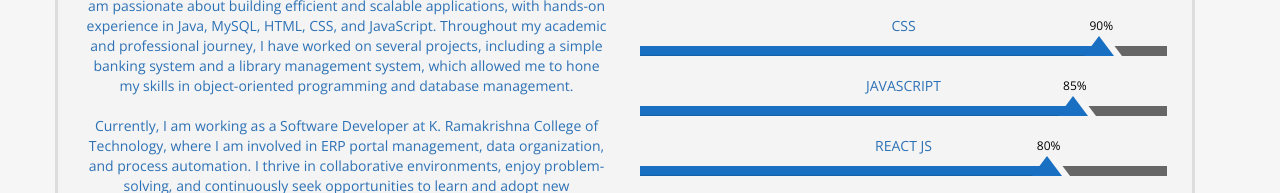
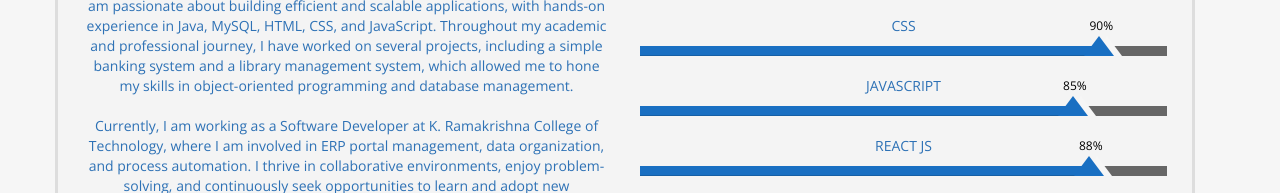
Before and after one commit to BalaRaksha1915/portfolioBalaBharathiS, a plain HTML site: page index.html in a window 1280 px wide. Shown: the part 3780-3973 px from the top of the page. Drawn offline with nearby package versions, Linux system fonts and the light colour scheme.

Commit message:
Update index.html

```diff
--- a/index.html
+++ b/index.html
@@ -281,7 +281,7 @@
                         <div class="progress-group">
                             <p>React js</p>
                             <div class="progress">
-                                <div class="progress-bar" role="progressbar" data-transitiongoal="80">
+                                <div class="progress-bar" role="progressbar" data-transitiongoal="88">
                                 </div>
                             </div><!-- /.progress -->
                         </div><!-- /.progress-group -->
```
